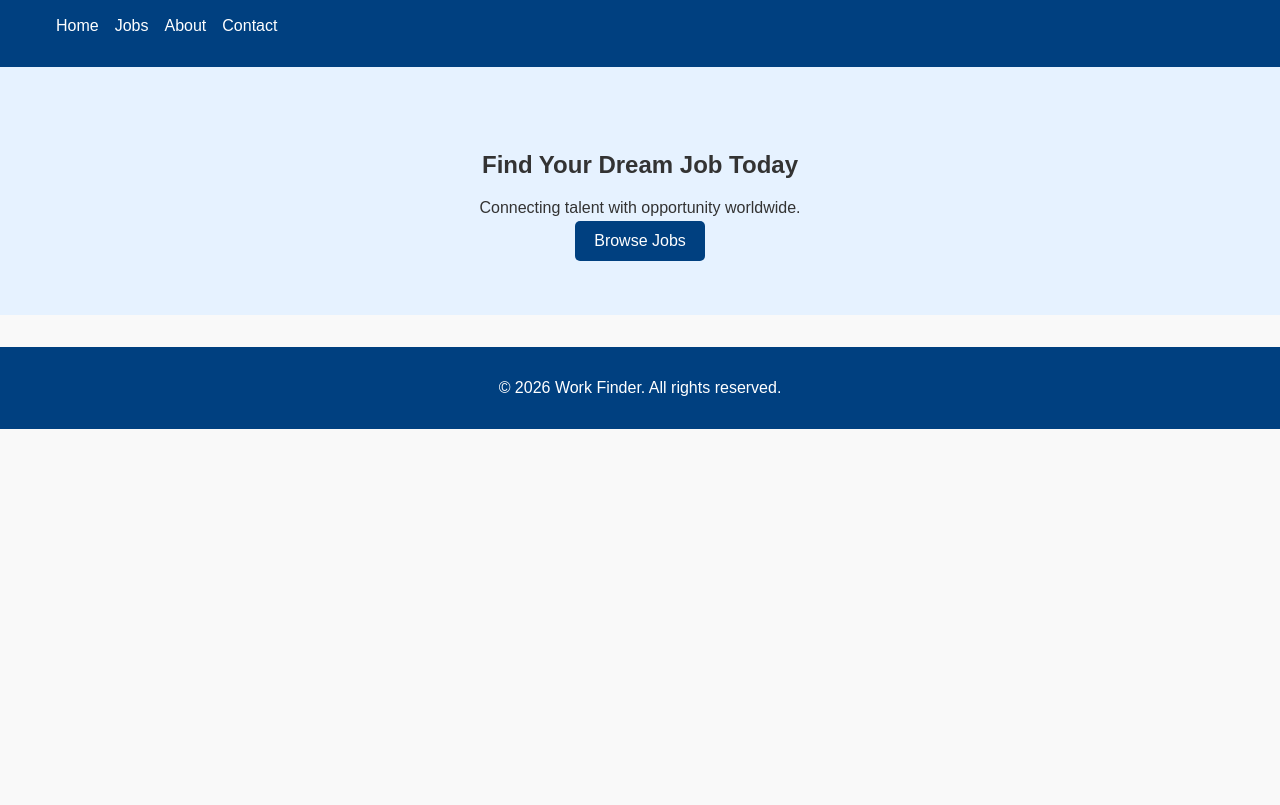
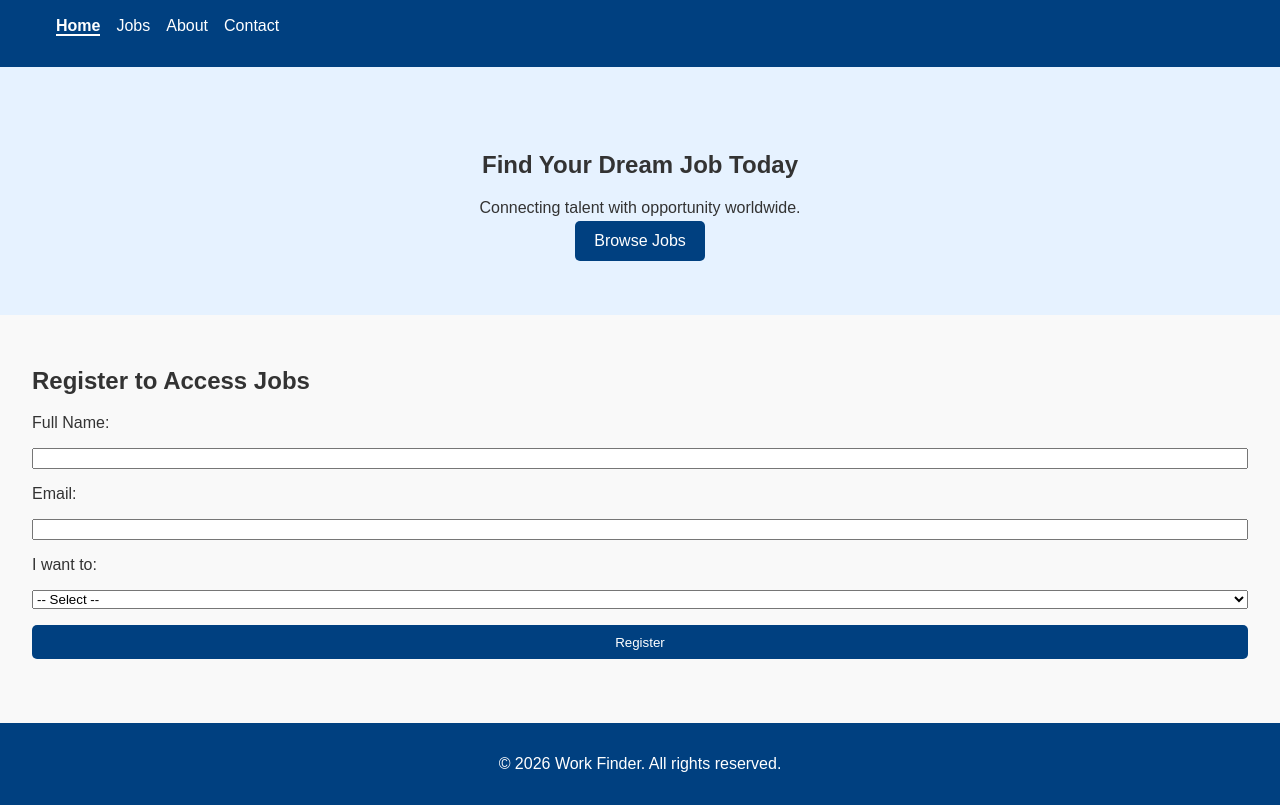
Before and after one commit to yotech-techonologies/find-work, a plain HTML site: page index.html in a window 1280 px wide. Shown: the part 67-872 px from the top of the page. Before the commit the page ends 800 px from the top, so only its background shows below. Drawn offline with Linux system fonts and the light colour scheme.

Commit message:
Update index.html

```diff
--- a/index.html
+++ b/index.html
@@ -11,7 +11,7 @@
     <nav>
       <h1>Work Finder</h1>
       <ul>
-        <li><a href="index.html">Home</a></li>
+        <li><a href="index.html" class="active">Home</a></li>
         <li><a href="jobs.html">Jobs</a></li>
         <li><a href="about.html">About</a></li>
         <li><a href="contact.html">Contact</a></li>
@@ -22,11 +22,35 @@
   <section class="hero">
     <h2>Find Your Dream Job Today</h2>
     <p>Connecting talent with opportunity worldwide.</p>
-    <a href="jobs.html" class="btn">Browse Jobs</a>
+    <!-- Button now disabled until registration -->
+    <a href="jobs.html" id="jobsLink" class="btn">Browse Jobs</a>
+  </section>
+
+  <!-- Registration Form -->
+  <section class="content">
+    <h2>Register to Access Jobs</h2>
+    <form id="registerForm">
+      <label for="name">Full Name:</label>
+      <input type="text" id="name" required>
+
+      <label for="email">Email:</label>
+      <input type="email" id="email" required>
+
+      <label for="role">I want to:</label>
+      <select id="role" required>
+        <option value="">-- Select --</option>
+        <option value="find">Find Work</option>
+        <option value="post">Post Work</option>
+      </select>
+
+      <button type="submit">Register</button>
+    </form>
   </section>
 
   <footer>
     <p>&copy; 2026 Work Finder. All rights reserved.</p>
   </footer>
+
+  <script src="script.js"></script>
 </body>
 </html>
```
